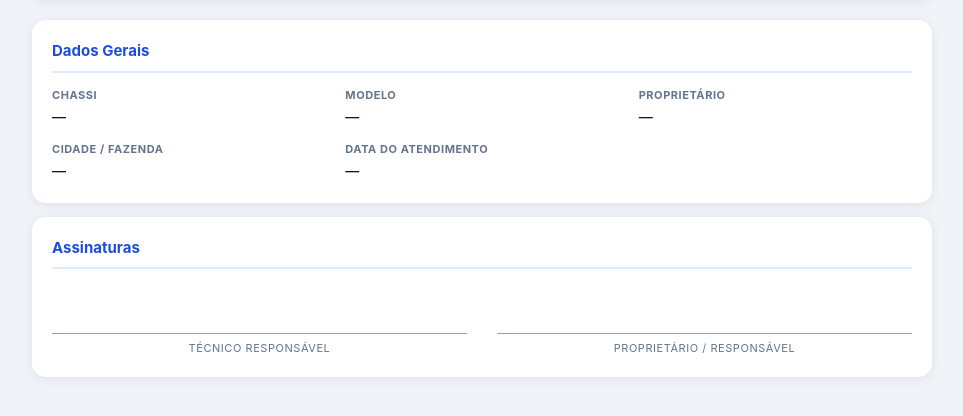
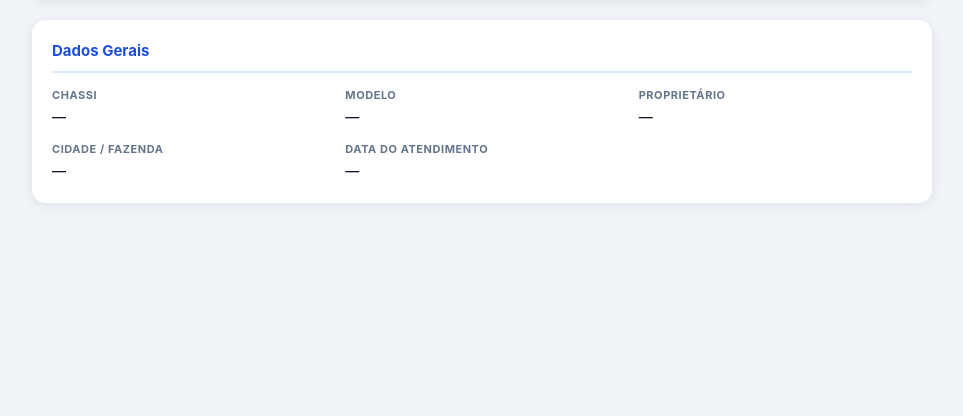
Before and after one commit to agroplanilhassgq-lang/relatorio-campo-app, a Flask app: template templates/relatorio.html in a window 1280 px wide. Shown: the part 104-520 px from the top of the page, without its empty margins (158-1121 px from the left). Run offline with Flask 3, Linux system fonts and the light colour scheme; the template is opened without the code that fills it, so the values that code supplies are empty.

Commit message:
Corrige upload de fotos e remove assinaturas do relatório
Co-Authored-By: Claude Sonnet 4.6 <noreply@anthropic.com>

```diff
--- a/templates/index.html
+++ b/templates/index.html
@@ -110,7 +110,7 @@
               Câmera ou galeria — múltiplas fotos
             </span>
           </label>
-          <input type="file" id="input-fotos" name="fotos" multiple accept="image/*" capture="environment" onchange="previewNovasFotos(this)">
+          <input type="file" id="input-fotos" name="fotos" multiple accept="image/*" onchange="previewNovasFotos(this)">
         </div>
 
         <div class="galeria-preview" id="galeria-preview">
--- a/templates/relatorio.html
+++ b/templates/relatorio.html
@@ -115,29 +115,6 @@
       {% endfor %}
     {% endif %}
 
-    <!-- ASSINATURA -->
-    <section class="card">
-      <h2>Assinaturas</h2>
-      <div class="assinatura-grid">
-        <div class="assinatura-item">
-          <div style="height:50px"></div>
-          <div class="assinatura-linha"></div>
-          <div class="assinatura-label">
-            {% if dados.tecnicos and dados.tecnicos[0] %}
-              {{ dados.tecnicos[0] }} — Técnico Responsável
-            {% else %}
-              Técnico Responsável
-            {% endif %}
-          </div>
-        </div>
-        <div class="assinatura-item">
-          <div style="height:50px"></div>
-          <div class="assinatura-linha"></div>
-          <div class="assinatura-label">{{ dados.proprietario or 'Proprietário / Responsável' }}</div>
-        </div>
-      </div>
-    </section>
-
   </div>
 
 </body>
```
